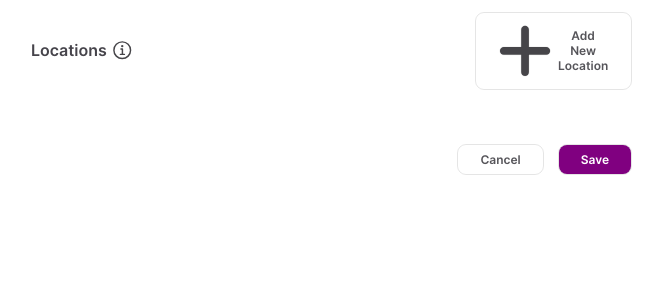
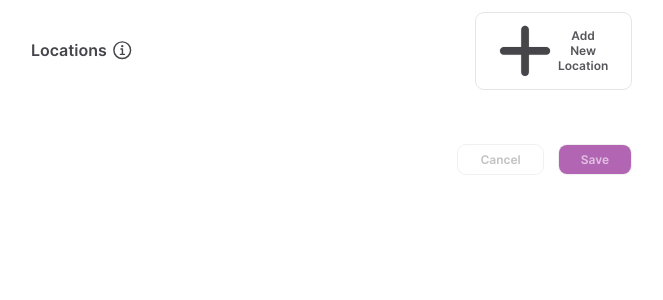
Before and after one commit to Sanjin-Pajic/forms-playground-vite, a React (Vite) app: page / in a window 1280 px wide. Shown: the top 300 px of the page, without its empty margins (309-972 px from the left). Built offline with nearby package versions, Linux system fonts and the light colour scheme.

Commit message:
chore(readme.md): add README.md

```diff
--- a/src/components/common/button/ReusableButton.styles.ts
+++ b/src/components/common/button/ReusableButton.styles.ts
@@ -2,6 +2,7 @@ import styled from 'styled-components'
 
 interface ButtonWrapperProps {
     $backgroundColor?: string
+    $disabled?: boolean
 }
 
 export const ButtonWrapper = styled.div<ButtonWrapperProps>`
@@ -12,6 +13,8 @@ export const ButtonWrapper = styled.div<ButtonWrapperProps>`
     display: flex;
     align-items: center;
     background-color: ${(p) => p.$backgroundColor ?? 'transparent'};
+
+    opacity: ${(p) => (p.$disabled ? '60%' : '100%')};
 `
 
 export const Button = styled.button<{ $color?: string; $customPadding?: string }>`
@@ -27,4 +30,9 @@ export const Button = styled.button<{ $color?: string; $customPadding?: string }
     border: 0px solid transparent;
     border-radius: none;
     cursor: pointer;
+
+    &:disabled {
+        cursor: unset;
+        opacity: 60%;
+    }
 `
--- a/src/components/common/button/ReusableButton.tsx
+++ b/src/components/common/button/ReusableButton.tsx
@@ -8,15 +8,18 @@ interface ReusableButtonProps {
     color?: string
     type?: 'submit'
     customPadding?: string
+    disabled?: boolean
     onClick?: (() => void) | undefined
 }
 
 function ReusableButton(props: ReusableButtonProps) {
+    const { children, icon, backgroundColor, color, type, customPadding, disabled, onClick } = props
+
     return (
-        <ButtonWrapper $backgroundColor={props.backgroundColor} color={props.color} onClick={props.onClick}>
-            <RealButton $color={props.color} type={props.type} $customPadding={props.customPadding}>
-                {props.icon ?? null}
-                {props.children ?? null}
+        <ButtonWrapper $backgroundColor={backgroundColor} color={color} $disabled={disabled} onClick={onClick}>
+            <RealButton $color={color} type={type} $customPadding={customPadding} disabled={disabled}>
+                {icon ?? null}
+                {children ?? null}
             </RealButton>
         </ButtonWrapper>
     )
--- a/src/layouts/location/Location.tsx
+++ b/src/layouts/location/Location.tsx
@@ -40,10 +40,11 @@ function Location(props: LocationProps) {
     const { venueTitle, altName, address, city, country, state, postal, parkingInfo, addNewLocationForm, ref } = props
 
     const {
+        control,
         register,
-        control,
         trigger,
         getValues,
+        watch,
         formState: { errors }
     } = useForm<LocationFormFieldValues>({
         defaultValues: {
@@ -58,6 +59,11 @@ function Location(props: LocationProps) {
         }
     })
 
+    // The most reliable method to get most recent results.
+    // Using getValues is not reliable between renders.
+    // https://react-hook-form.com/docs/useform/watch
+    const countryValue = watch('country')
+
     // Without this, we would not be able to access each Location's
     // unique trigger() function from the parent Home component
     useImperativeHandle(ref, () => ({
@@ -70,7 +76,7 @@ function Location(props: LocationProps) {
             <LocationMain>
                 <CopyButtonWrapper>
                     <ReusableButton
-                        icon={<IconCopy />}
+                        icon={<IconCopy fontSize={'.9rem'} />}
                         customPadding="6.5px"
                         onClick={() => addNewLocationForm(getValues())}
                     >
@@ -82,7 +88,7 @@ function Location(props: LocationProps) {
                     <TextInput
                         type="text"
                         id="venueTitle"
-                        {...register('venueTitle', { required: 'Venue Title is required.', minLength: 1 })}
+                        {...register('venueTitle', { required: 'Venue Title is required.' })}
                     ></TextInput>
                     {errors.venueTitle && errors.venueTitle.type === 'required' && (
                         <span role="alert">This is required</span>
@@ -132,6 +138,7 @@ function Location(props: LocationProps) {
                                         styles={DropdownStyling}
                                         value={StateOptions.find((option) => option.value === field.value)}
                                         onChange={(selectedOption) => field.onChange(selectedOption?.value)}
+                                        isDisabled={countryValue !== 'us'}
                                     />
                                 )}
                             />
--- a/src/pages/home/Home.tsx
+++ b/src/pages/home/Home.tsx
@@ -43,7 +43,7 @@ function Home(): JSX.Element {
                     </IconInfoWrapper>
                 </LocationsHeaderLabelWrapper>
 
-                <Button icon={<IconPlus fill="#464549" stroke="#464549" />} onClick={addNewLocationForm}>
+                <Button icon={<IconPlus fill="#464549" stroke="#464549" />} onClick={insertForm}>
                     Add New Location
                 </Button>
             </TopHeaderSection>
@@ -53,13 +53,21 @@ function Home(): JSX.Element {
                         {...location.values}
                         key={location.id}
                         ref={locationFormRefs.current[location.id]}
-                        addNewLocationForm={addNewLocationForm}
+                        addNewLocationForm={insertForm}
                     />
                 ))}
             </LocationsContainer>
             <EndActionButtonContainer>
-                <ReusableButton>Cancel</ReusableButton>
-                <ReusableButton backgroundColor="purple" color="white" type="submit" onClick={submitAllForms}>
+                <ReusableButton disabled={locationForms.length === 0} onClick={clearForms}>
+                    Cancel
+                </ReusableButton>
+                <ReusableButton
+                    backgroundColor="purple"
+                    color="white"
+                    type="submit"
+                    disabled={locationForms.length === 0}
+                    onClick={submitAllForms}
+                >
                     Save
                 </ReusableButton>
             </EndActionButtonContainer>
@@ -68,10 +76,16 @@ function Home(): JSX.Element {
 
     // ===============
 
-    function addNewLocationForm(values?: LocationFormFieldValues) {
+    function insertForm(values?: LocationFormFieldValues) {
         const id = crypto.randomUUID()
-        setLocationForms((prev) => [...prev, { id, values: values ? { ...values } : { ...LocationFormFieldDefaults } }])
+        const valuesFinal = values ? { ...values } : { ...LocationFormFieldDefaults }
+
+        setLocationForms((prev) => [...prev, { id, values: valuesFinal }])
         locationFormRefs.current[id] = createRef()
+    }
+
+    function clearForms() {
+        setLocationForms([])
     }
 
     async function submitAllForms() {
@@ -82,9 +96,7 @@ function Home(): JSX.Element {
             const formRef = locationFormRefs.current[id]?.current
             if (formRef) {
                 const isValid = await formRef.trigger()
-                if (isValid) {
-                    allData.push(formRef.getValues())
-                } else {
+                if (!isValid) {
                     allValid = false
                     break
                 }
```
Also changed, not shown: 1 other file (tests, documents, lock files or other folders).
